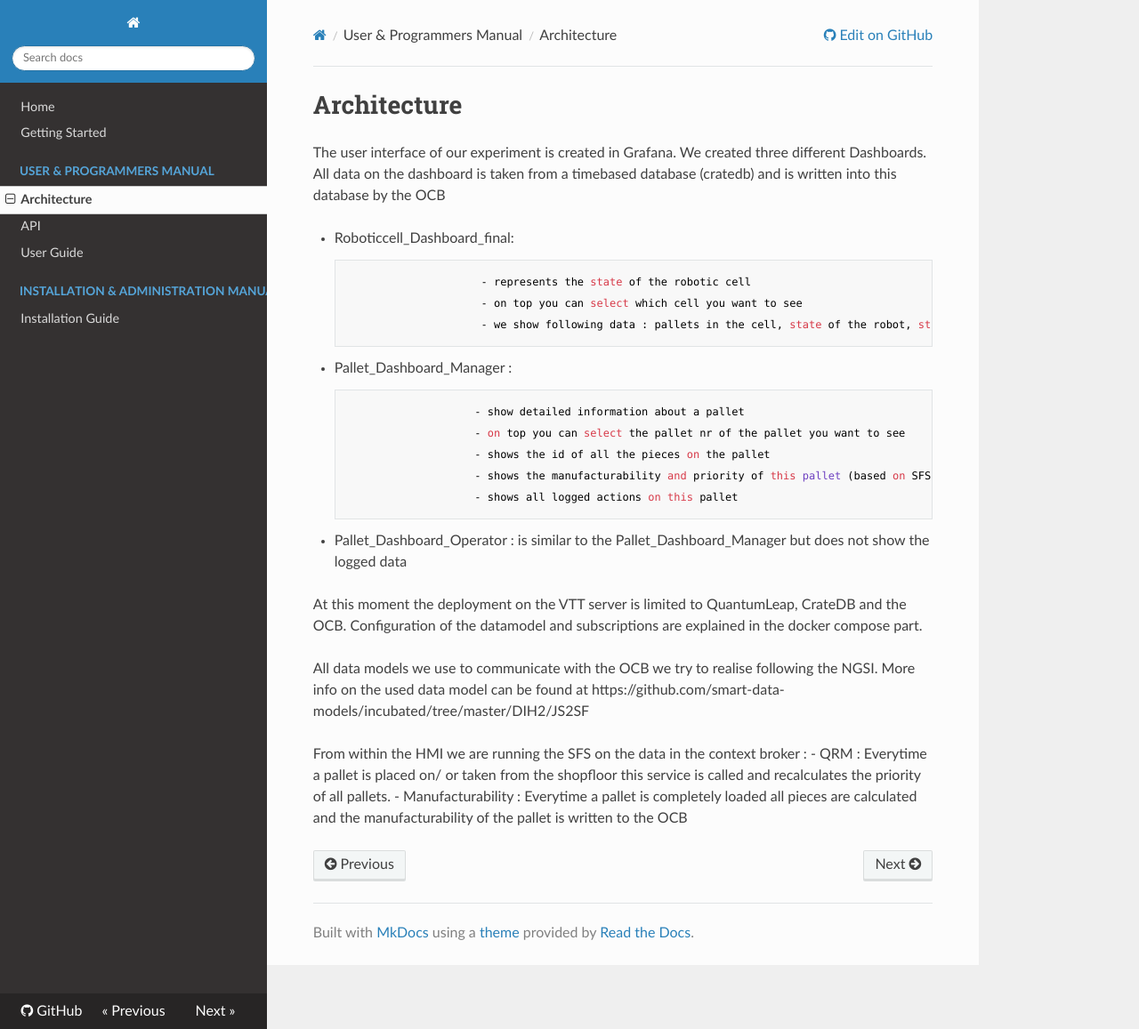
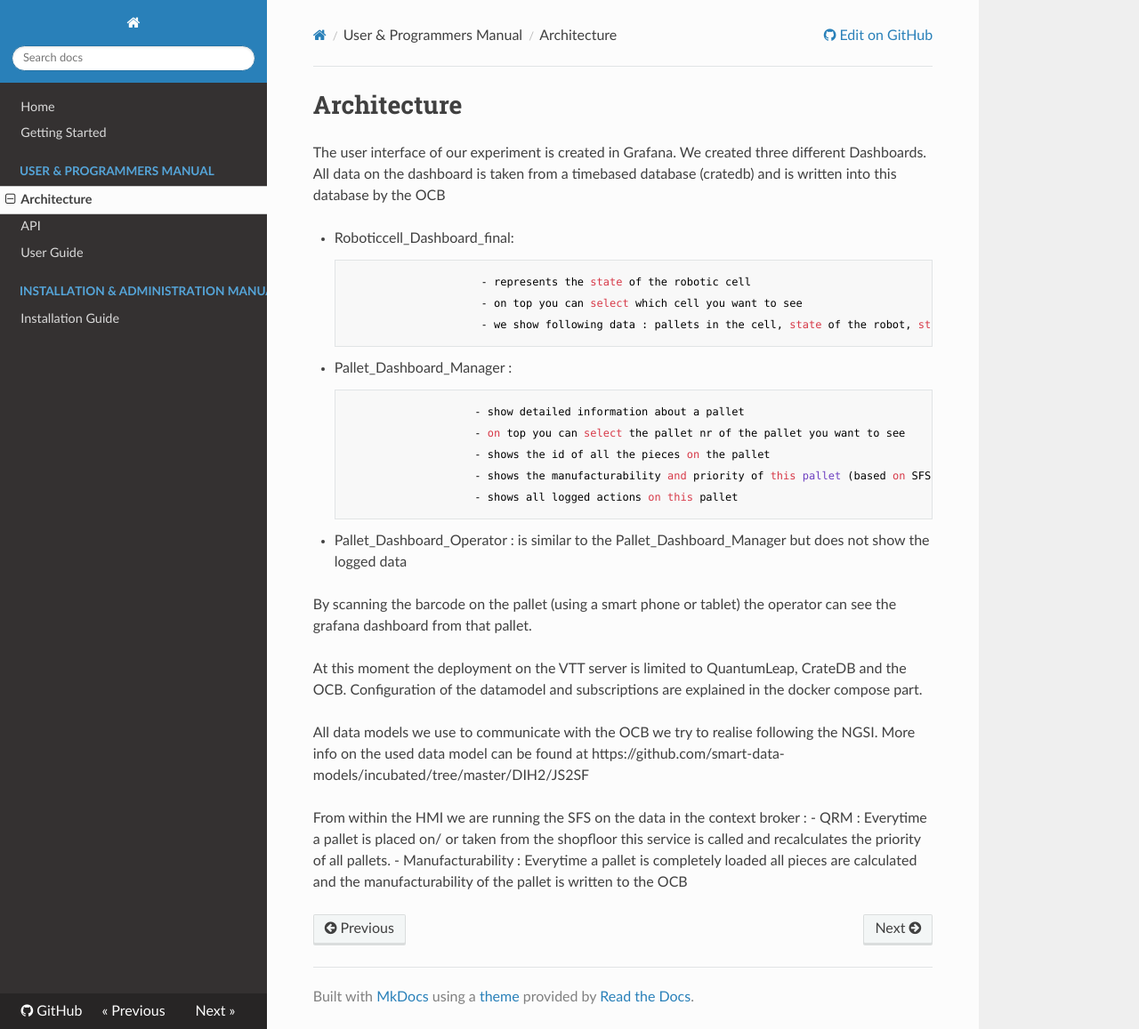
Before and after one commit to ramp-eu/JS2SF, an MkDocs documentation site: the page built from docs/architecture.md, in a window 1280 px wide and 1157 px high. Shown: the whole window at 89% size. Built offline with MkDocs 1.6.1, drawn with Linux system fonts in a browser that asks for light colours; nearby versions of some CDN libraries; old or Windows-style settings are respelled for this version of MkDocs.

Commit message:
Update architecture.md

```diff
--- a/docs/architecture.md
+++ b/docs/architecture.md
@@ -19,6 +19,8 @@ All data on the dashboard is taken from a timebased database (cratedb) and is wr
 
 - Pallet_Dashboard_Operator : is similar to the Pallet_Dashboard_Manager but does not show the logged data
 
+By scanning the barcode on the pallet (using a smart phone or tablet) the operator can see the grafana dashboard from that pallet.
+
 At this moment the deployment on the VTT server is limited to QuantumLeap, CrateDB and the OCB.
 Configuration of the datamodel and subscriptions are explained in the docker compose part.
 
```
